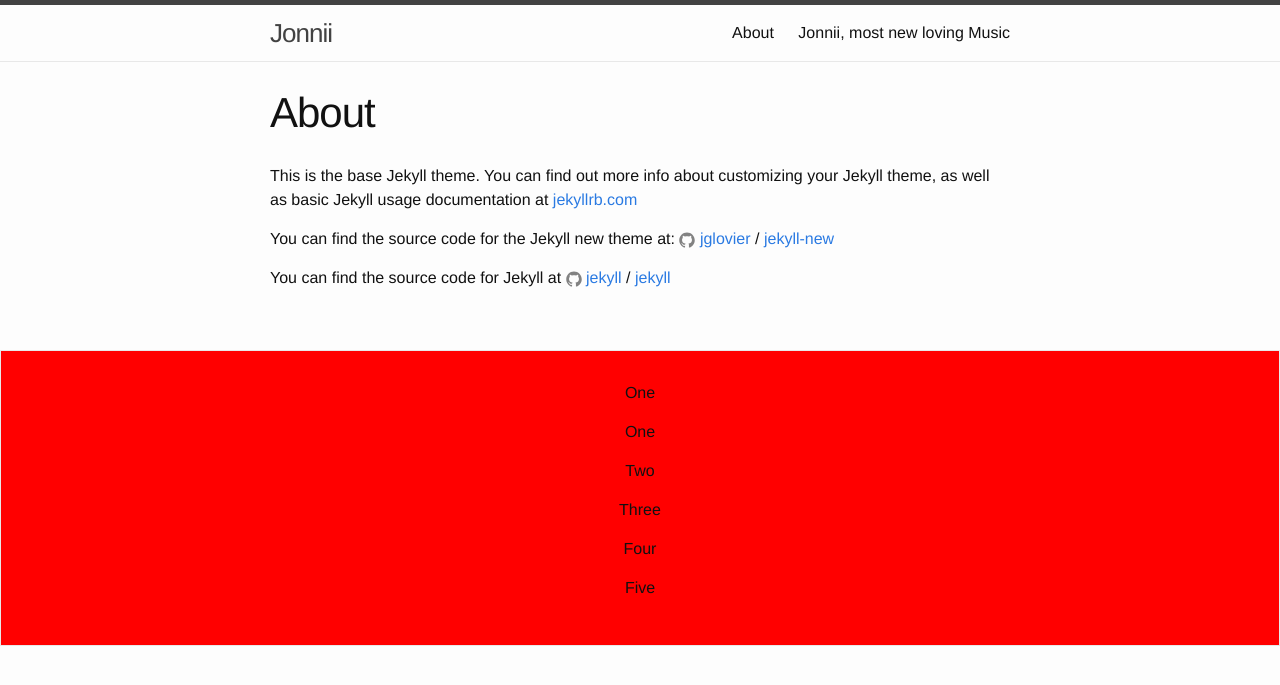
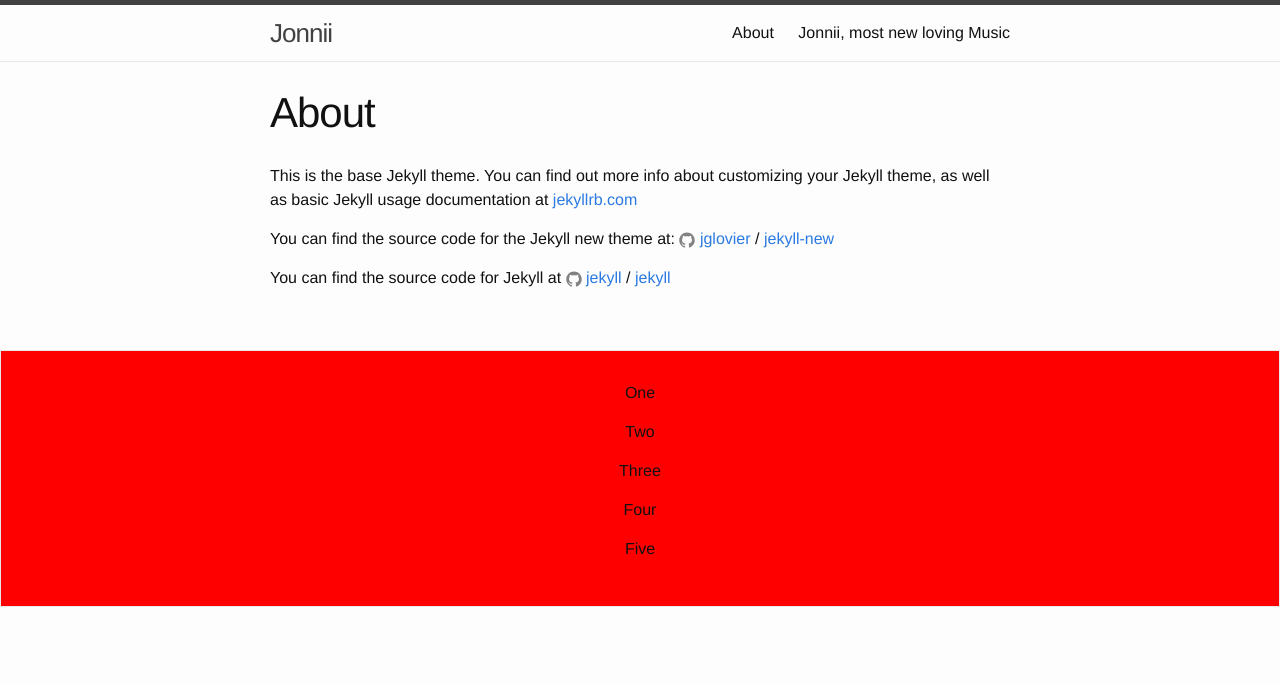
Before and after one commit to ValleHD/ValleHD.github.io, a Jekyll site: the page built from about.md, in a window 1280 px wide. Shown: the top 685 px of the page. Built offline with Jekyll 4.4.1, drawn with Linux system fonts in a browser that asks for light colours.

Commit message:
Update footer.html

```diff
--- a/_includes/footer.html
+++ b/_includes/footer.html
@@ -1,8 +1,4 @@
 <footer class="site-footer">
-
-  <div class ="icon">
-    <h4> One </h4>
-  </div>
 
   <div class ="icon">
     <h4> One </h4>
```
